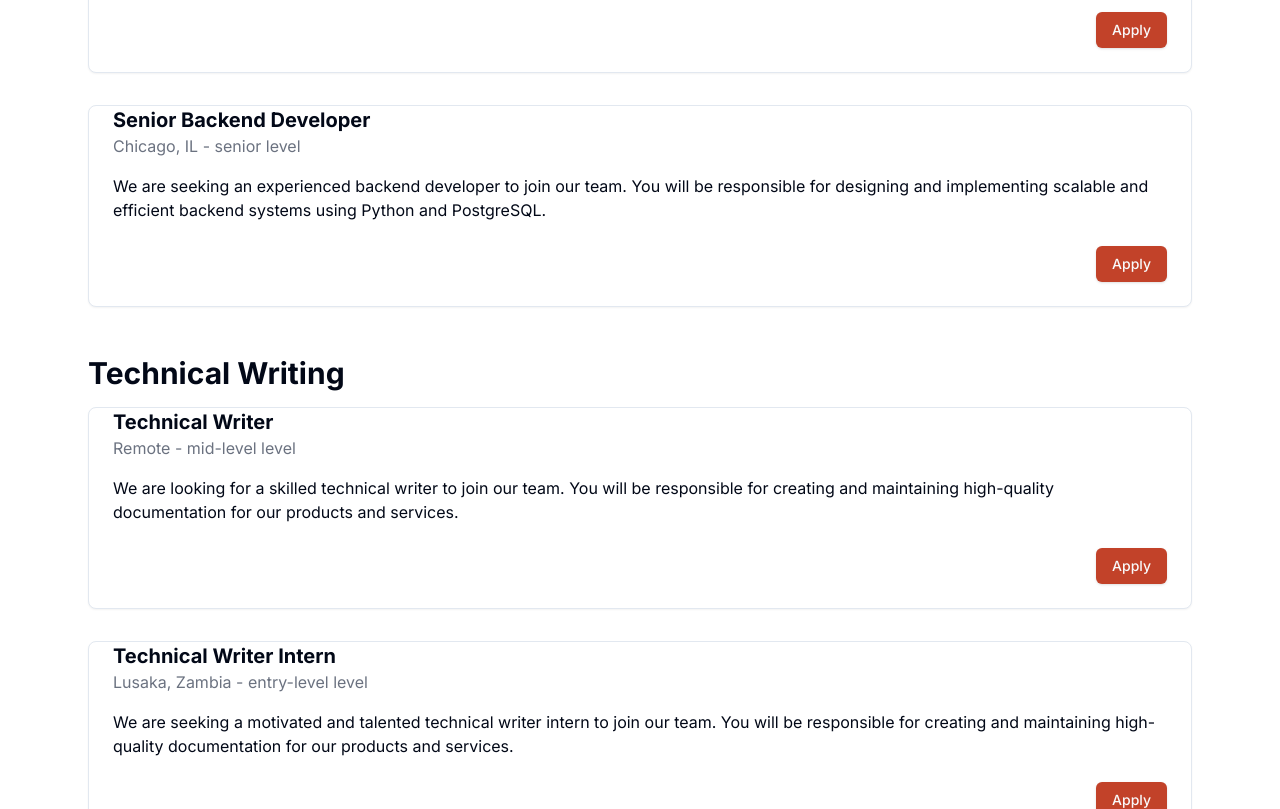
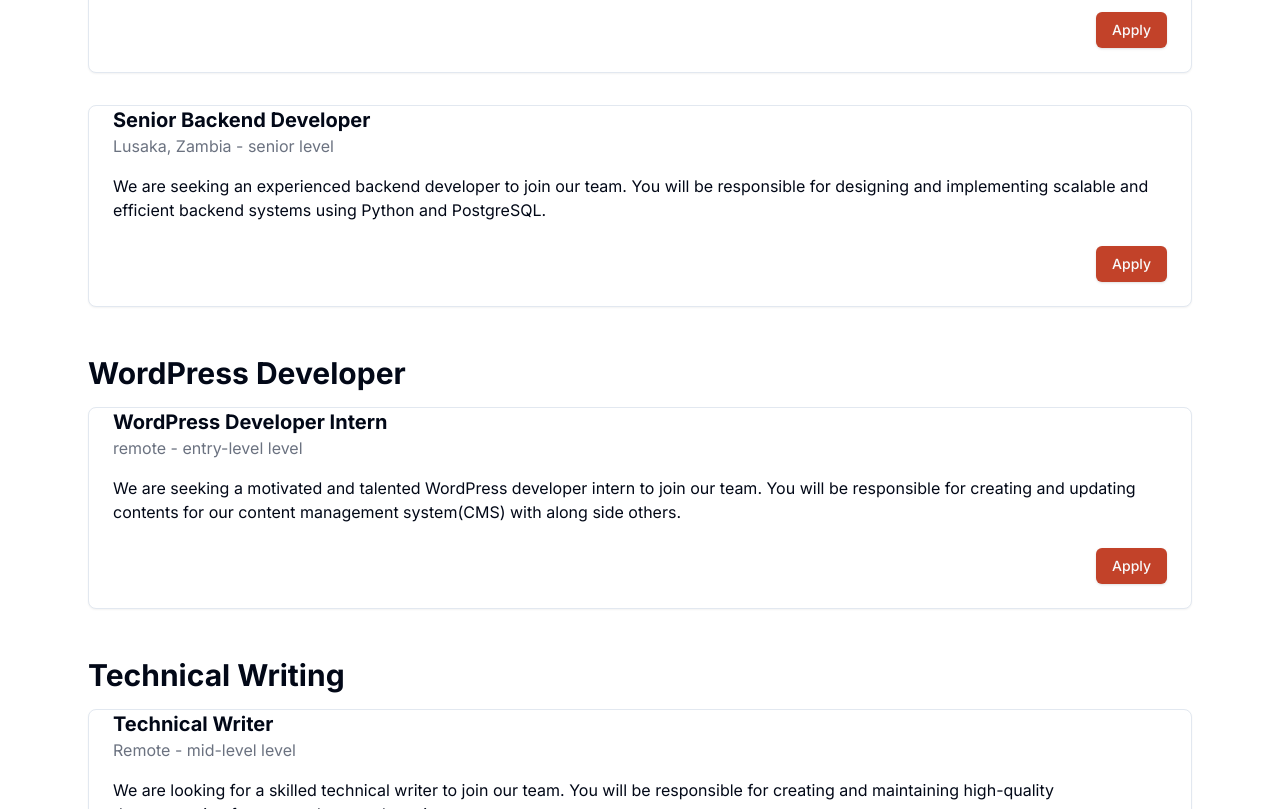
Before and after one commit to marksikaundi/Lab, a Next.js app: page /careers in a window 1280 px wide. Shown: the part 1120-1929 px from the top of the page. Built offline with nearby package versions, Linux system fonts and the light colour scheme.

Commit message:
updated the careers page with on more job added

```diff
--- a/app/(get-started)/careers/page.jsx
+++ b/app/(get-started)/careers/page.jsx
@@ -27,7 +27,7 @@ export default function Careers() {
       id: 1,
       title: "Senior Frontend Developer",
       type: "frontend",
-      location: "New York, NY",
+      location: "Remote",
       experience: "senior",
       description:
         "We are looking for an experienced frontend developer to join our team. You will be responsible for building and maintaining our web application using React, Redux, and other modern web technologies.",
@@ -36,7 +36,7 @@ export default function Careers() {
       id: 2,
       title: "Junior Backend Engineer",
       type: "backend",
-      location: "San Francisco, CA",
+      location: "Remote",
       experience: "junior",
       description:
         "We are seeking a talented junior backend engineer to join our growing team. You will be responsible for designing and implementing scalable and efficient backend systems using Node.js and MongoDB.",
@@ -54,7 +54,7 @@ export default function Careers() {
       id: 4,
       title: "Senior Backend Developer",
       type: "backend",
-      location: "Chicago, IL",
+      location: "Lusaka, Zambia",
       experience: "senior",
       description:
         "We are seeking an experienced backend developer to join our team. You will be responsible for designing and implementing scalable and efficient backend systems using Python and PostgreSQL.",
@@ -76,6 +76,15 @@ export default function Careers() {
       experience: "entry-level",
       description:
         "We are seeking a motivated and talented technical writer intern to join our team. You will be responsible for creating and maintaining high-quality documentation for our products and services.",
+    },
+    {
+      id: 7,
+      title: "WordPress Developer Intern",
+      type: "wordpress",
+      location: "remote",
+      experience: "entry-level",
+      description:
+        "We are seeking a motivated and talented WordPress developer intern to join our team. You will be responsible for creating and updating contents for our content management system(CMS) with along side others.",
     },
   ];
   const filteredJobs = useMemo(() => {
@@ -146,6 +155,9 @@ export default function Careers() {
                 <DropdownMenuRadioItem value="backend">
                   Backend
                 </DropdownMenuRadioItem>
+                <DropdownMenuRadioItem value="wordpress">
+                  WordPress Developer
+                </DropdownMenuRadioItem>
                 <DropdownMenuRadioItem value="writing">
                   Technical Writing
                 </DropdownMenuRadioItem>
@@ -159,6 +171,9 @@ export default function Careers() {
                 <DropdownMenuRadioItem value="all">All</DropdownMenuRadioItem>
                 <DropdownMenuRadioItem value="new-york">
                   New York
+                </DropdownMenuRadioItem>
+                <DropdownMenuRadioItem value="lusaka">
+                  Lusaka
                 </DropdownMenuRadioItem>
                 <DropdownMenuRadioItem value="san-francisco">
                   San Francisco
@@ -259,6 +274,41 @@ export default function Careers() {
               ))}
           </div>
         </div>
+
+
+        <div>
+          <h2 className="text-2xl md:text-3xl font-bold mb-4">
+            WordPress Developer
+          </h2>
+          <div className="grid gap-6 md:gap-8">
+            {filteredJobs
+              .filter((job) => job.type === "wordpress")
+              .map((job) => (
+                <Card key={job.id}>
+                  <CardContent>
+                    <div className="mb-4">
+                      <h3 className="text-xl font-bold">{job.title}</h3>
+                      <p className="text-gray-500 dark:text-gray-400">
+                        {job.location} - {job.experience} level
+                      </p>
+                    </div>
+                    <p className="mb-6">{job.description}</p>
+                    <div className="flex justify-end">
+                      <Link
+                        href="mailto:recruit@lupleg.website"
+                        className="inline-flex h-9 items-center justify-center rounded-md bg-[#C24229] px-4 py-2 text-sm font-medium text-gray-50 shadow transition-colors hover:bg-[#C24229] focus-visible:outline-none focus-visible:ring-1 focus-visible:ring-gray-950 disabled:pointer-events-none disabled:opacity-50 dark:bg-gray-50 dark:text-gray-900 dark:hover:bg-gray-50/90 dark:focus-visible:ring-gray-300"
+                        prefetch={false}
+                      >
+                        Apply
+                      </Link>
+                    </div>
+                  </CardContent>
+                </Card>
+              ))}
+          </div>
+        </div>
+
+
         <div>
           <h2 className="text-2xl md:text-3xl font-bold mb-4">
             Technical Writing
```
